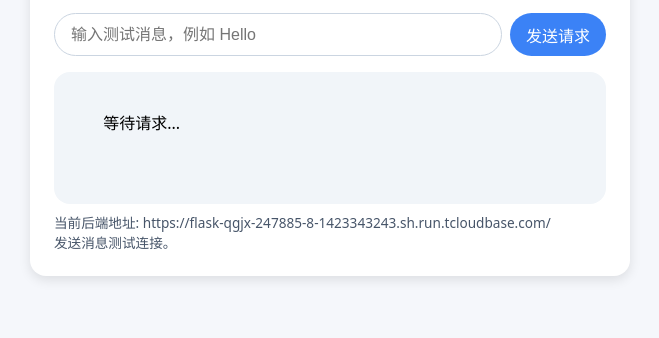
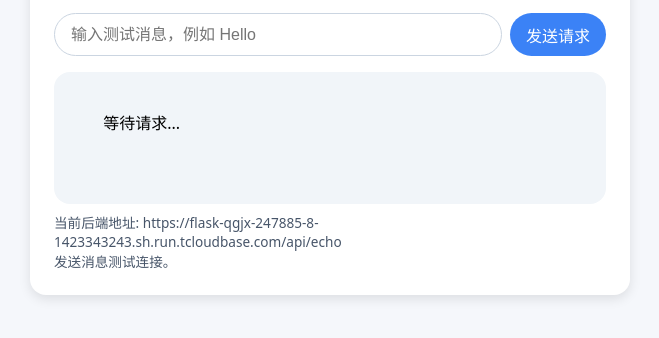
Before and after one commit to poki88521/poki88521.github.io, a plain HTML site: page backend.html in a window 1280 px wide. Shown: the part 170-508 px from the top of the page, without its empty margins (310-969 px from the left). Drawn offline with Linux system fonts and the light colour scheme.

Commit message:
fix api_url

```diff
--- a/backend.html
+++ b/backend.html
@@ -83,7 +83,7 @@
 
 <script>
     // ⭐⭐⭐ 重要：将下面的 URL 改成你实际部署的后端地址 ⭐⭐⭐
-    const API_URL = "https://flask-qgjx-247885-8-1423343243.sh.run.tcloudbase.com/";   // 改成你的
+    const API_URL = "https://flask-qgjx-247885-8-1423343243.sh.run.tcloudbase.com/api/echo";   // 改成你的
 
     const input = document.getElementById('messageInput');
     const sendBtn = document.getElementById('sendBtn');
```
